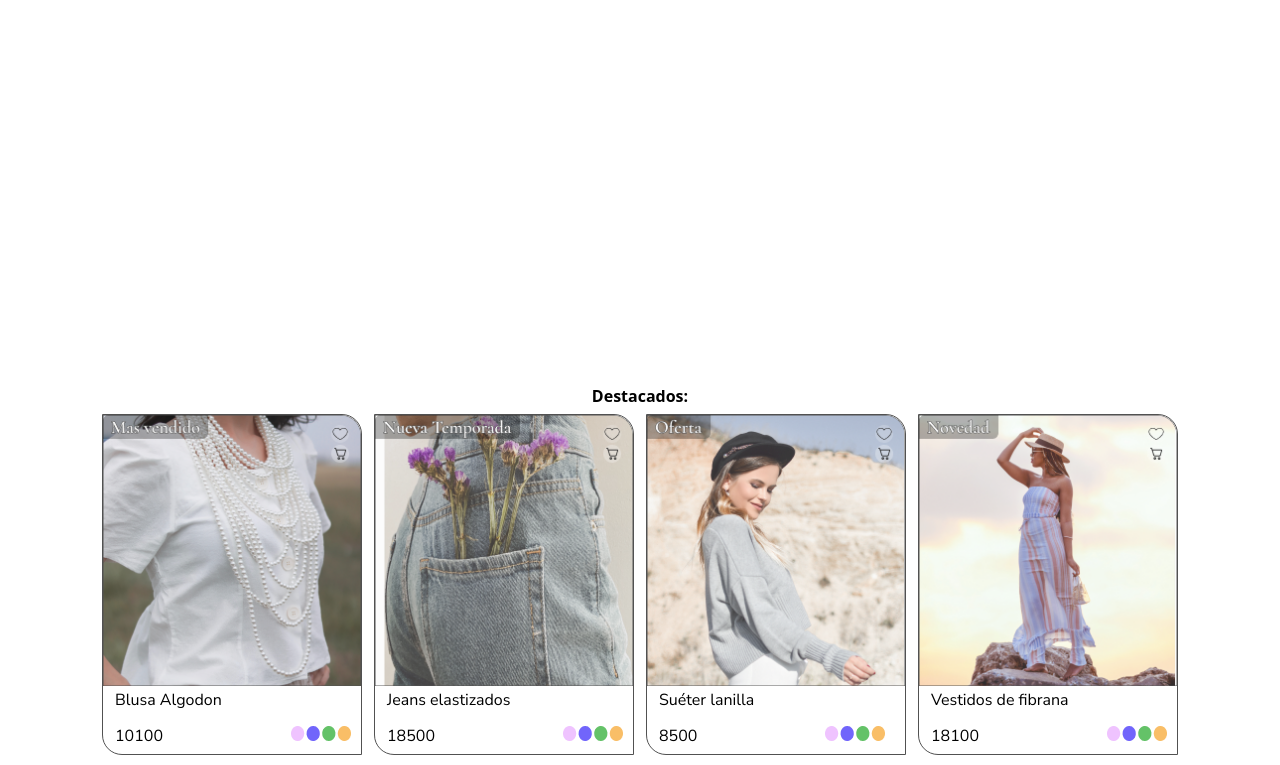
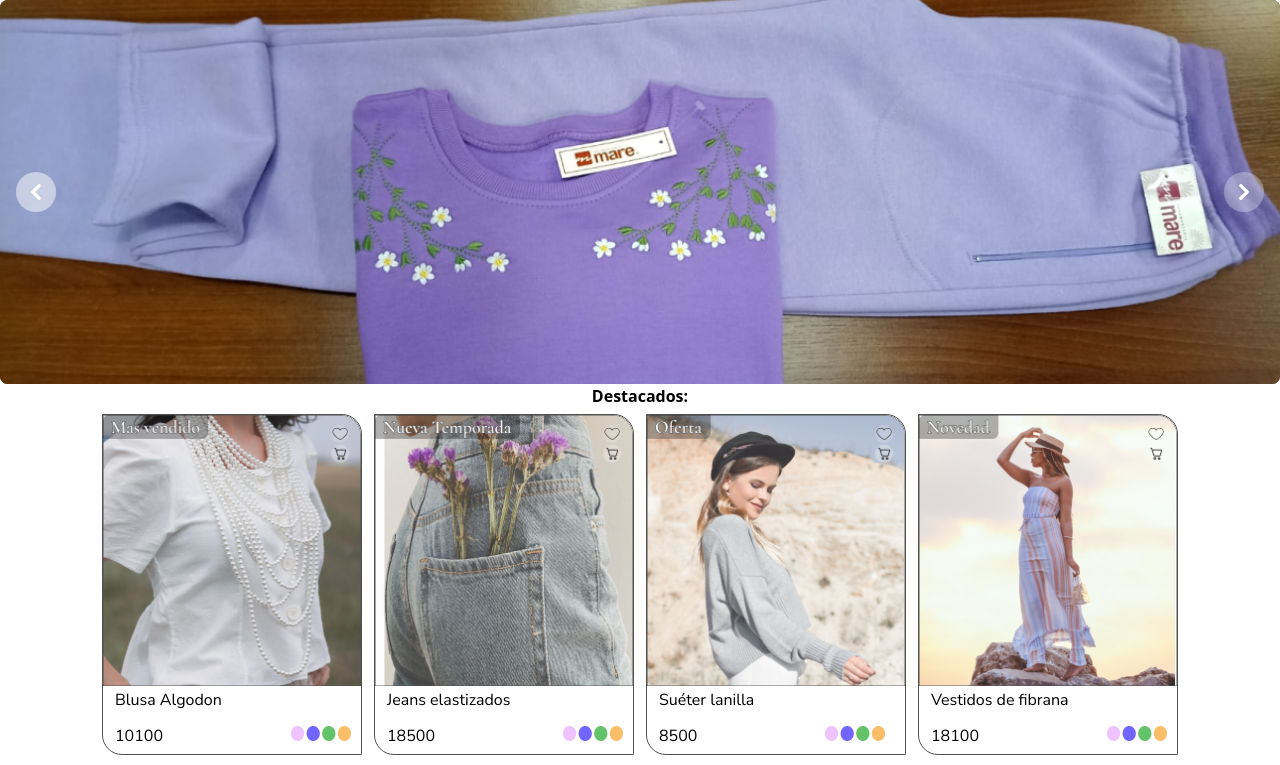
Before and after one commit to No-Country/c-14-31-n-java-react, a React (Vite) app in the folder client/: page / in a window 1280 px wide. Shown: the top 765 px of the page. Built offline with nearby package versions, Linux system fonts and the light colour scheme.

Commit message:
carousel changes

```diff
--- a/client/src/components/home/Home.jsx
+++ b/client/src/components/home/Home.jsx
@@ -16,7 +16,7 @@ import carousel4 from "../../assets/img/carouselImg4.png"
 const HomeBody = () => {
   return (
   <div>
-    {/* <div id="default-carousel" className="max-w-screen-2xl relative w-full" data-carousel="slide">
+    <div id="default-carousel" className="max-w-screen-2xl relative w-full" data-carousel="slide">
       <div className="relative h-56 overflow-hidden rounded-lg md:h-96">
         <div className="duration-700 ease-in-out" data-carousel-item>
           <img src={carousel} className="absolute block w-full -translate-x-1/2 -translate-y-1/2 top-1/2 left-1/2" alt="" />
@@ -28,10 +28,10 @@ const HomeBody = () => {
           <img src={carousel2} className="absolute block w-full -translate-x-1/2 -translate-y-1/2 top-1/2 left-1/2" alt="" />
         </div>
         <div className="duration-700 ease-in-out" data-carousel-item>
-          <img src={carousel2} className="absolute block w-full -translate-x-1/2 -translate-y-1/2 top-1/2 left-1/2" alt="" />
+          <img src={carousel3} className="absolute block w-full -translate-x-1/2 -translate-y-1/2 top-1/2 left-1/2" alt="" />
         </div>
         <div className="duration-700 ease-in-out" data-carousel-item>
-          <img src={carousel2} className="absolute block w-full -translate-x-1/2 -translate-y-1/2 top-1/2 left-1/2" alt="" />
+          <img src={carousel4} className="absolute block w-full -translate-x-1/2 -translate-y-1/2 top-1/2 left-1/2" alt="" />
         </div>
       </div>
       <div className="absolute z-30 flex space-x-3 -translate-x-1/2 bottom-5 left-1/2">
@@ -57,50 +57,8 @@ const HomeBody = () => {
           <span className="sr-only">Next</span>
         </span>
       </button>
-    </div> */}
+    </div>
 
-<div id="indicators-carousel" className="relative w-full" data-carousel="static">
-    <div className="relative h-56 overflow-hidden rounded-lg md:h-96">
-        <div className="hidden duration-700 ease-in-out" data-carousel-item="active">
-            <img src={carousel} className="absolute block w-full -translate-x-1/2 -translate-y-1/2 top-1/2 left-1/2" alt="carouselImg"/>
-        </div>
-        <div className="hidden duration-700 ease-in-out" data-carousel-item>
-            <img src={carousel1} className="absolute block w-full -translate-x-1/2 -translate-y-1/2 top-1/2 left-1/2" alt="..."/>
-        </div>
-        <div className="hidden duration-700 ease-in-out" data-carousel-item>
-            <img src={carousel2} className="absolute block w-full -translate-x-1/2 -translate-y-1/2 top-1/2 left-1/2" alt="..."/>
-        </div>
-        <div className="hidden duration-700 ease-in-out" data-carousel-item>
-            <img src={carousel3} className="absolute block w-full -translate-x-1/2 -translate-y-1/2 top-1/2 left-1/2" alt="..."/>
-        </div>
-        <div className="hidden duration-700 ease-in-out" data-carousel-item>
-            <img src={carousel4} className="absolute block w-full -translate-x-1/2 -translate-y-1/2 top-1/2 left-1/2" alt="..."/>
-        </div>
-    </div>
-    <div className="absolute z-30 flex space-x-3 -translate-x-1/2 bottom-5 left-1/2">
-        <button type="button" className="w-3 h-3 rounded-full" aria-current="true" aria-label="Slide 1" data-carousel-slide-to="0"></button>
-        <button type="button" className="w-3 h-3 rounded-full" aria-current="false" aria-label="Slide 2" data-carousel-slide-to="1"></button>
-        <button type="button" className="w-3 h-3 rounded-full" aria-current="false" aria-label="Slide 3" data-carousel-slide-to="2"></button>
-        <button type="button" className="w-3 h-3 rounded-full" aria-current="false" aria-label="Slide 4" data-carousel-slide-to="3"></button>
-        <button type="button" className="w-3 h-3 rounded-full" aria-current="false" aria-label="Slide 5" data-carousel-slide-to="4"></button>
-    </div>
-    <button type="button" className="absolute top-0 left-0 z-30 flex items-center justify-center h-full px-4 cursor-pointer group focus:outline-none" data-carousel-prev>
-        <span className="inline-flex items-center justify-center w-10 h-10 rounded-full bg-white/30 dark:bg-gray-800/30 group-hover:bg-white/50 dark:group-hover:bg-gray-800/60 group-focus:ring-4 group-focus:ring-white dark:group-focus:ring-gray-800/70 group-focus:outline-none">
-            <svg className="w-4 h-4 text-white dark:text-gray-800" aria-hidden="true" xmlns="http://www.w3.org/2000/svg" fill="none" viewBox="0 0 6 10">
-                <path stroke="currentColor" strokeLinecup="round" stroke-linejoin="round" stroke-width="2" d="M5 1 1 5l4 4"/>
-            </svg>
-            <span className="sr-only">Previous</span>
-        </span>
-    </button>
-    <button type="button" className="absolute top-0 right-0 z-30 flex items-center justify-center h-full px-4 cursor-pointer group focus:outline-none" data-carousel-next>
-        <span className="inline-flex items-center justify-center w-10 h-10 rounded-full bg-white/30 dark:bg-gray-800/30 group-hover:bg-white/50 dark:group-hover:bg-gray-800/60 group-focus:ring-4 group-focus:ring-white dark:group-focus:ring-gray-800/70 group-focus:outline-none">
-            <svg className="w-4 h-4 text-white dark:text-gray-800" aria-hidden="true" xmlns="http://www.w3.org/2000/svg" fill="none" viewBox="0 0 6 10">
-                <path stroke="currentColor" strokeLinecup="round" stroke-linejoin="round" stroke-width="2" d="m1 9 4-4-4-4"/>
-            </svg>
-            <span className="sr-only">Next</span>
-        </span>
-    </button>
-</div>
 
 
     <article>
```
